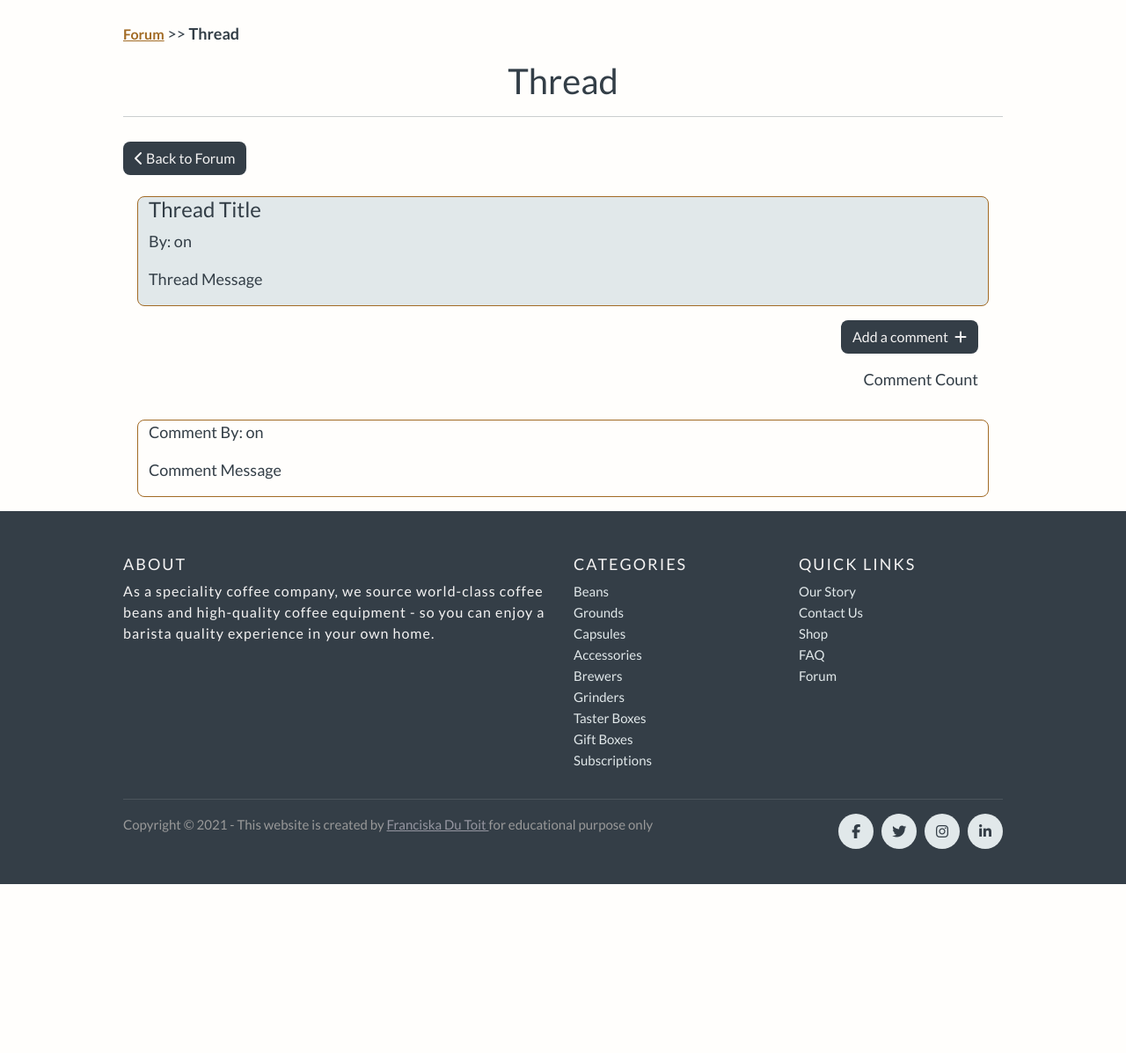
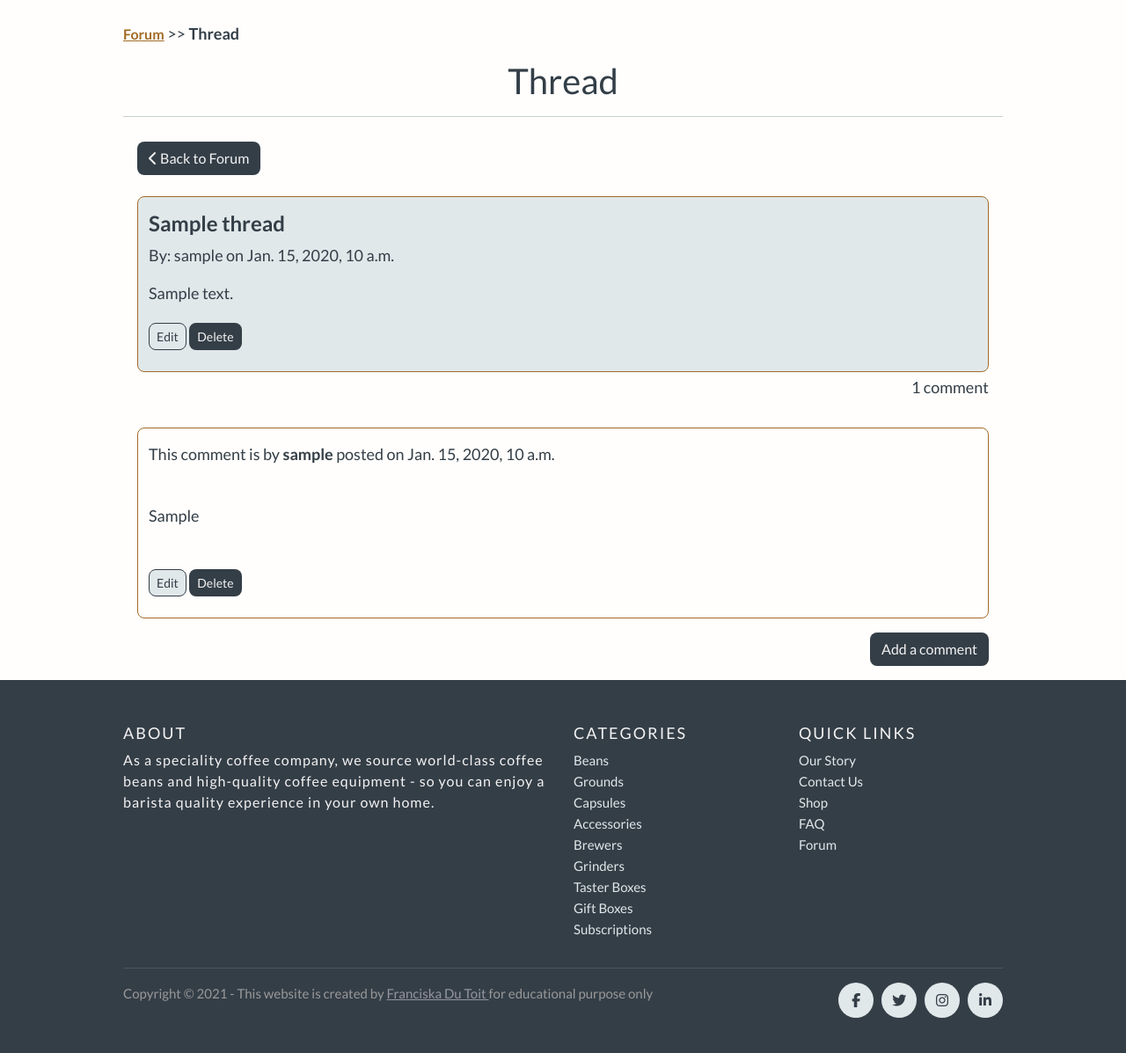
Before and after one commit to Code-Institute-Submissions/happybean, a Django app: template forum/templates/forum/thread.html in a window 1280 px wide. Shown: the part 139-1336 px from the top of the page at 88% size. Before the commit the page ends 1144 px from the top, so only its background shows below. Run offline with Django 3.2, Linux system fonts and the light colour scheme; a user stored in the database is signed in; tables that the repository leaves empty hold one stand-in row (values such as "Sample post"); the template is opened without the code that fills it: values that come from a table or form of the project are taken from there, most other values are stand-ins (such as "Sample title", 1, 10 or a date in 2020); some libraries are stand-ins or nearby versions.

Commit message:
Update formatting and comments for forum templates

```diff
--- a/forum/templates/forum/thread.html
+++ b/forum/templates/forum/thread.html
@@ -16,6 +16,7 @@
 
 {% block content %}
 <div class="container">
+    <!-- Source for navigation: Selmi Tech youtube: https://www.youtube.com/watch?v=knGk9aUr4Do -->
     <!-- Navigation -->
     <div class="row">
         <div class="col">
@@ -32,8 +33,9 @@
     </div>
     <!-- Back Button -->
     <div class="row pb-4">
-            <div class="col">
-                <a href="{% url 'forum' %}" class="btn action-btn"> <i class="fa fa-chevron-left" aria-hidden="true"></i> Back to Forum</a>
+        <div class="col ms-3">
+            <a href="{% url 'forum' %}" class="btn action-btn"> <i class="fa fa-chevron-left" aria-hidden="true"></i>
+                Back to Forum</a>
         </div>
     </div>
 </div>
@@ -41,35 +43,101 @@
 <!-- Thread Box -->
 <div class="container ">
     <div class="row thread main-thread ms-3 me-3">
-            <div class="col">
-                <h3>Thread Title </h3>
-                <p>By: on </p>
-                <p>Thread Message</p>
+        <div class="col pt-3 pb-3">
+            <h3><strong>{{ thread.title }}</strong></h3>
+            <p>By: {{ thread.creator }} on {{ thread.date_created }} </p>
+            <p>{{ thread.description }}</p>
+            <div class="pt-1 pb-2">
+                {% if request.user == thread.creator or request.user.is_superuser %}
+                <a href="{% url 'edit_thread' thread.pk %} " class="btn alt-action-btn btn-sm">Edit</a>
+                <a href="{% url 'delete_thread' thread.pk %}" class="btn action-btn btn-sm">Delete</a>
+                {% endif %}
             </div>
-        </div>
-        <div class="row m-3 text-end">
-            <div class="col">
-                <a class="btn action-btn" href="{% url 'add_comment' %}">Add a comment
-                    <i class="fas fa-plus ps-1"></i>
-                </a>
-            </div>
-        </div>
-        <div class="row me-3 text-end">
-            <div class="col">
-                <p>Comment Count</p>
         </div>
     </div>
 </div>
 
-    <!-- Comment for thread-->
 <div class="container">
+    {% if comments %}
+    <div class="row mt-1">
+        <div class="col me-3">
+            <!-- Comment section https://www.youtube.com/watch?v=6SkoqRJ-yAw&list=PLMXItuyqfZ94JEmU4KWcbPepKLAK2KGDb&index=9 -->
+            <p class="d-flex justify-content-end comment-count-pag">{{ comments_count }}
+                comment{% if comments_count == 0 or comments_count > 1 %}s{% endif %}
+            </p>
+        </div>
+    </div>
+    {% else %}
+    <div class="row">
+        <div class="col mt-3 ms-3 ps-2 pt-3 text-center">
+            <p> There are no comments yet. </p>
+        </div>
+    </div>
+    {% endif %}
+</div>
+
+{% if comments %}
+<!--Comment section-->
+<div class="container forum-small-hide">
+    <!-- If there are comments -->
+    {% for comment in comments %}
     <div class="row thread m-3">
-            <div class="col">
-                <p>Comment By: on </p>
-                <p>Comment Message</p>
+        <div class="col-sm-10 pb-3">
+            <p class="pt-3">This comment is by <strong>{{ comment.creator }}</strong>
+                posted on {{ comment.date_created }}
+
+            </p>
+            <br>
+            <p>{{ comment.post }}</p>
+            <!-- Edit & Delete only by Creator or Admin -->
+            {% if request.user == comment.creator or request.user.is_superuser %}
+            <br>
+            <div class="pt-1 pb-2">
+                <!-- Edit comment -->
+                <a href="{% url 'edit_comment' comment.pk %}?next={{ request.path }}?page={{ comments.number }}"
+                    class="btn alt-action-btn btn-sm">Edit</a>
+                <a href="{% url 'delete_comment' comment.pk %}?next={{ request.path }}"
+                    class="btn action-btn btn-sm">Delete</a>
+                {% endif %}
             </div>
         </div>
     </div>
-
+    {% endfor %}
+</div>
+{% endif %}
+<div class="container mb-3">
+    <div class="row">
+        <div class="col d-flex justify-content-end me-3">
+            <a href="{% url 'add_comment' thread.pk %}?next={{ request.path }}?page={{ next_page }}"
+                class="btn action-btn">Add a comment</a>
+        </div>
+    </div>
+</div>
+<!-- Scroll up button -->
+<button id="scrollButton" title="Go to top">
+    <i class="fas fa-angle-double-up scrollup-arrow"></i>
+</button>
 
 {% endblock %}
+
+{% block postloadjs %}
+    {{ block.super }}
+    <script type="text/javascript">
+	// Page scroll up feature
+    /* Orginal code from with modifications for project:
+     https://stackoverflow.com/questions/14249998/jquery-back-to-top and https://www.tutorialrepublic.com/faq/how-to-scroll-to-the-top-of-the-page-using-jquery.php */
+     $(window).scroll(function() {
+        if ($(this).scrollTop()) {
+            $('#scrollButton').fadeIn();
+        } else {
+            $('#scrollButton').fadeOut();
+        }
+    });
+
+    $("#scrollButton").click(function() {
+        $("html, body").animate({
+            scrollTop: 0
+        }, "fast");
+     });
+	</script>
+{% endblock %}
```
Also changed, not shown: forum/templates/forum/add_comment.html (+5 -3 lines), forum/templates/forum/add_thread.html (+11 -8 lines), forum/templates/forum/forum.html (+40 -14 lines). Lines whose indentation alone changed are shown as unchanged.
